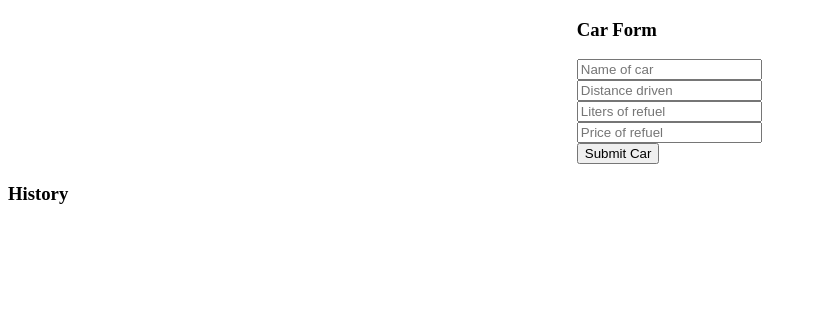
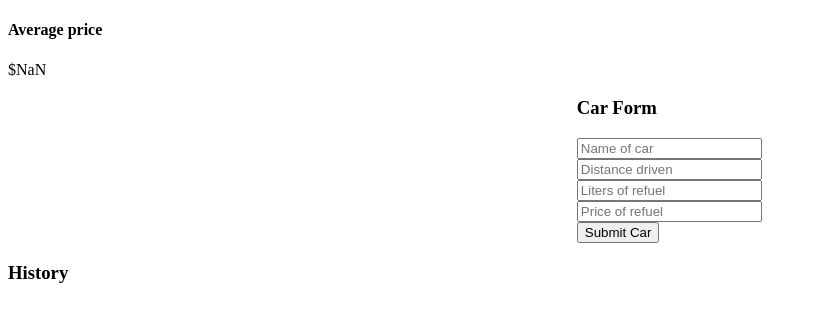
Before and after one commit to otto-laitinen/gas-tracker, a React (Create React App) app: page / in a window 1280 px wide. Shown: the top 322 px of the page, without its empty margins (0-817 px from the left). Built offline with nearby package versions, Linux system fonts and the light colour scheme.

Commit message:
calculate and displat average price

```diff
--- a/src/App.js
+++ b/src/App.js
@@ -1,6 +1,7 @@
 import React, { useState } from 'react'
 import Form from './components/Form'
 import CarList from './components/CarList'
+import { TotalStats } from './components/TotalStats'
 import './Form.css'
 import { GlobalProvider } from './context/GlobalState';
 
@@ -23,6 +24,7 @@ function App() {
 
   return (
     <GlobalProvider>
+      <TotalStats/>
       <Form />
       <div className='vivi'>
       <CarList/>
--- /dev/null
+++ b/src/components/TotalStats.js
@@ -0,0 +1,23 @@
+import React, {useContext} from 'react'
+import { GlobalContext } from '../context/GlobalState'
+
+export const TotalStats = () => {
+  const context = useContext(GlobalContext);
+
+  // List of all the expenses
+  const prices = context.fuelExpenses.map(fuelExpense => parseInt(fuelExpense.priceRefuel));
+
+  // Average
+  const priceAverage = prices.reduce((acc, item) => (acc += item), 0).toFixed(2) / prices.length
+
+  return (
+    <div>
+
+        <div>
+            <h4>Average price</h4>
+            <p className="">${priceAverage}</p>
+        </div>
+
+    </div>
+  )
+}
```
